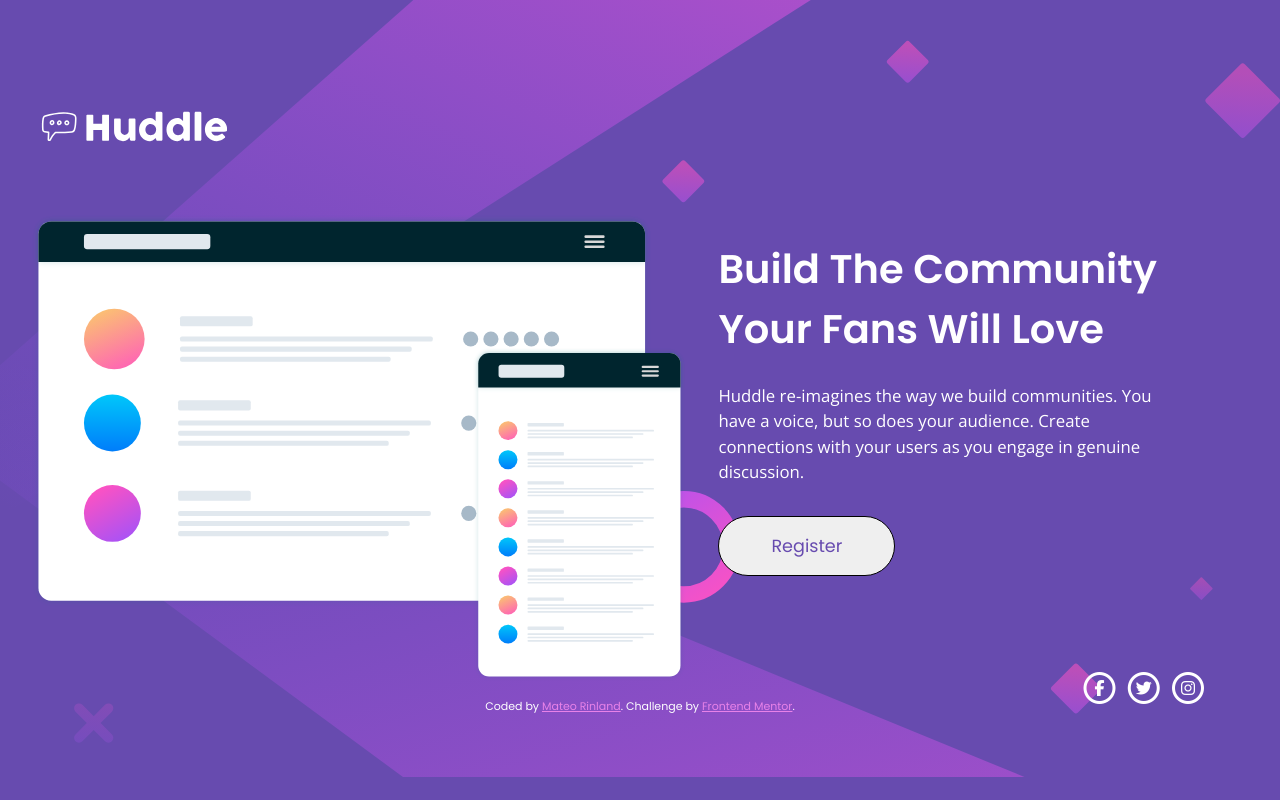
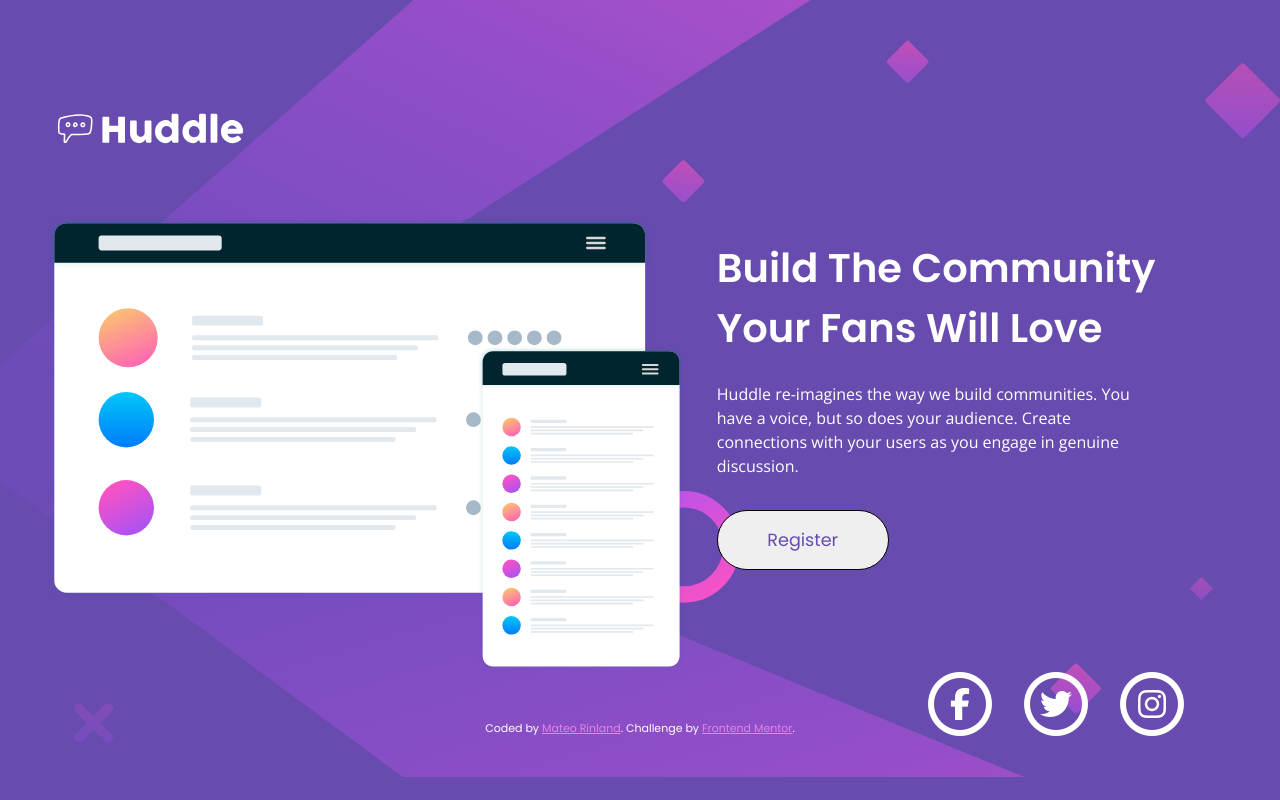
Before and after one commit to mateorinland/huddle-landing-page-with-single-introductory-section, a plain HTML site: page index.html in a window 1280 px wide. Drawn offline with nearby package versions, Linux system fonts and the light colour scheme.

Commit message:
Update: Accessibility polish

```diff
--- a/CSS/styles.scss
+++ /dev/null
@@ -1,129 +0,0 @@
-@import "_reset";
-
-$Violet: hsl(257, 40%, 49%);
-$Soft_Magenta: hsl(300, 69%, 71%);
-
-/* font-family: 'Open Sans', sans-serif;
-font-family: 'Poppins', sans-serif; */
-
-html {
-    font-family: 'Poppins', sans-serif;
-    font-weight: 400;
-    text-align: center;
-}
-
-body {
-    font-size: 16px;
-    background-color: $Violet;
-    background-image: url("../images/bg-mobile.svg");
-    background-repeat: no-repeat;
-    background-size: contain;
-    color: white;
-    display: flex;
-    flex-direction: column;
-    align-items: center;
-    justify-content: center;
-    padding: 1rem;
-}
-
-.card {
-    display: grid;
-    .visuals-container {
-        padding: 1rem;
-        .huddle-logo {
-            width: 130px;
-            padding-bottom: 2rem;
-        }
-        .image-mockup {
-            width: 100%;
-            padding: 2rem 0 0;
-        }
-    }
-    .introductory-section {
-        display: flex;
-        flex-direction: column;
-        align-items: center;
-        justify-content: center;
-        h1 {
-            padding: 2rem 1rem 0.5rem;
-        }
-        p {
-            padding: 1rem;
-            font-family: 'Open Sans', sans-serif;
-            font-weight: 400;
-            font-size: 1.05rem;
-        }
-        button {
-            width: 60%;
-            border-radius: 50px;
-            color: $Violet;
-            font-size: 0.85rem;;
-            padding: 0.7rem;
-            margin-top: 1rem;
-            border: 1px solid black;
-        }
-        button:hover {
-            background-color: $Soft_Magenta;
-        }
-        .social-media-buttons-container {
-            padding: 2rem 0 0.5rem;
-            a {
-                text-decoration: none;
-                color: white;
-            }
-            a:hover {
-                color: $Soft_Magenta;
-            }
-            .fa-stack {
-                font-size: 1rem;
-            }
-        }
-    }
-}
-
-@media only screen and (min-width: 1024px) {
-    html {
-        text-align: left;
-    }
-    body {
-        background-image: url("../images/bg-desktop.svg");
-    }
-    .card {
-        grid-template-columns: 55% 45%;
-        .visuals-container {
-            grid-row: 1;
-            .huddle-logo {
-                width: 200px;
-            }
-        }
-        .introductory-section {
-            align-items: flex-end;
-            margin-right: 3.5rem;
-            h1 {
-                font-size: 2.5rem;
-                margin-right: 1rem;
-            }
-            p {
-                margin-right: 1rem;
-            }
-            button {
-                margin-left: 1rem;
-                width: 35%;
-                padding: 1rem;
-                font-size: 1.1rem;
-            }
-            .social-media-buttons-container {
-                position: absolute;
-                top: 80%;
-            }
-        }
-    }
-}
-
-.attribution {
-    font-size: 11px;
-    text-align: center;
-    a {
-        color: $Soft_Magenta;
-    }
-}
--- a/index.html
+++ b/index.html
@@ -1,63 +1,93 @@
 <!DOCTYPE html>
 <html lang="en">
   <head>
-  <meta charset="UTF-8">
-  <meta name="viewport" content="width=device-width, initial-scale=1.0">
-  <link rel="icon" type="image/png" sizes="32x32" href="./images/favicon-32x32.png">
-  <link rel="stylesheet" href="./CSS/styles.css">
-  <link rel="preconnect" href="https://fonts.googleapis.com">
-  <link rel="preconnect" href="https://fonts.gstatic.com" crossorigin>
-  <link href="https://fonts.googleapis.com/css2?family=Open+Sans&family=Poppins:wght@400;600&display=swap" rel="stylesheet">
-  <script src="https://kit.fontawesome.com/ea97db254d.js" crossorigin="anonymous"></script>
+    <meta charset="UTF-8" />
+    <meta name="viewport" content="width=device-width, initial-scale=1.0" />
+    <meta
+      name="description"
+      content="A Frontend Mentor challenge for web development. This one is a landing page for
+      Huddle with a single introductory section and a Register button."
+    />
+    <link
+      rel="icon"
+      type="image/png"
+      sizes="32x32"
+      href="./images/favicon-32x32.png"
+    />
+    <link rel="stylesheet" href="./styles/styles.css" />
+    <link rel="preconnect" href="https://fonts.googleapis.com" />
+    <link rel="preconnect" href="https://fonts.gstatic.com" crossorigin />
+    <link
+      href="https://fonts.googleapis.com/css2?family=Open+Sans&family=Poppins:wght@400;600&display=swap"
+      rel="stylesheet"
+    />
+    <script
+      src="https://kit.fontawesome.com/ea97db254d.js"
+      crossorigin="anonymous"
+    ></script>
     <title>Huddle landing page with single introductory section</title>
   </head>
   <body>
-  <main class="card">
-    <div class="visuals-container">
+    <main class="main-container">
+      <div class="image-container">
         <img
           class="huddle-logo"
           src="./images/logo.svg"
           alt="Huddle logo: a speech bubble next to the word 'Huddle'."
-      >
+        />
         <img
-        class="image-mockup"
+          class="mockup-image"
           src="./images/illustration-mockups.svg"
           alt="Two illustration mockups that showcase the appearance of Huddle's website."
-      >
+        />
       </div>
-    <section class="introductory-section">
+      <div class="info-container">
         <div class="registration-text-container">
-        <h1>Build The Community Your Fans Will Love</h1>
-        <p>Huddle re-imagines the way we build communities. You have a voice, but so does your audience.
-          Create connections with your users as you engage in genuine discussion.</p>
-        <button>Register</button>
+          <h1 class="title">Build The Community Your Fans Will Love</h1>
+          <p class="info">
+            Huddle re-imagines the way we build communities. You have a voice,
+            but so does your audience. Create connections with your users as you
+            engage in genuine discussion.
+          </p>
+          <button class="register-button">Register</button>
         </div>
-      <div class="social-media-buttons-container">
-        <a href="#" aria-label="facebook-icon">
+        <div class="social-media-links-container">
+          <a class="social-media-link" href="#" aria-label="facebook-icon">
             <span class="fa-stack fa-2x">
               <i class="far fa-circle fa-stack-2x"></i>
               <i class="fab fa-facebook-f fa-stack-1x"></i>
             </span>
           </a>
-        <a href="#" aria-label="facebook-icon">
+          <a class="social-media-link" href="#" aria-label="facebook-icon">
             <span class="fa-stack fa-2x">
               <i class="far fa-circle fa-stack-2x"></i>
               <i class="fab fa-twitter fa-stack-1x"></i>
             </span>
           </a>
-        <a href="#" aria-label="facebook-icon">
+          <a class="social-media-link" href="#" aria-label="facebook-icon">
             <span class="fa-stack fa-2x">
               <i class="far fa-circle fa-stack-2x"></i>
               <i class="fab fa-instagram fa-stack-1x"></i>
             </span>
           </a>
         </div>
-    </section>
+      </div>
     </main>
     <footer>
       <p class="attribution">
-      Coded by <a href="https://www.linkedin.com/in/mateo-rinland-9b1a93bb/">Mateo Rinland</a>.
-      Challenge by <a href="https://www.frontendmentor.io?ref=challenge" target="_blank">Frontend Mentor</a>.
+        Coded by
+        <a
+          class="attribution-link"
+          href="https://www.linkedin.com/in/mateo-rinland-9b1a93bb/"
+          aria-label="Mateo Rinland's LinkedIn profile"
+          >Mateo Rinland</a
+        >. Challenge by
+        <a
+          class="attribution-link"
+          href="https://www.frontendmentor.io?ref=challenge"
+          target="_blank"
+          >Frontend Mentor</a
+        >.
       </p>
     </footer>
   </body>
--- a/CSS/_reset.css
+++ b/styles/_reset.css
@@ -1,3 +1,8 @@
+/*---------------------------
+ ** CSS Reset
+-----------------------------*/
+/* See https://piccalil.li/blog/a-modern-css-reset/
+
 /* Box sizing rules */
 *,
 *::before,
@@ -33,8 +38,8 @@ html:focus-within {
 /* Set core body defaults */
 body {
   min-height: 100vh;
+  line-height: 1.5;
   text-rendering: optimizeSpeed;
-  line-height: 1.5;
 }
 
 /* A elements that don't have a class get default styles */
@@ -45,8 +50,8 @@ a:not([class]) {
 /* Make images easier to work with */
 img,
 picture {
+  display: block;
   max-width: 100%;
-  display: block;
 }
 
 /* Inherit fonts for inputs and buttons */
@@ -60,15 +65,16 @@ select {
 /* Remove all animations, transitions and smooth scroll for people that prefer not to see them */
 @media (prefers-reduced-motion: reduce) {
   html:focus-within {
-   scroll-behavior: auto;
+    scroll-behavior: auto;
   }
 
   *,
   *::before,
   *::after {
+    transition-duration: 0.01ms !important;
     animation-duration: 0.01ms !important;
     animation-iteration-count: 1 !important;
-    transition-duration: 0.01ms !important;
+
     scroll-behavior: auto !important;
   }
 }
--- /dev/null
+++ b/styles/styles.scss
@@ -0,0 +1,179 @@
+@import "_reset";
+
+$Violet: hsl(257, 40%, 49%);
+$Soft_Magenta: hsl(300, 69%, 71%);
+
+body {
+  font-size: 1rem;
+  font-family: "Poppins", sans-serif;
+  font-weight: 400;
+  text-align: center;
+  background-color: $Violet;
+  background-image: url("../images/bg-mobile.svg");
+  background-repeat: no-repeat;
+  background-size: contain;
+  color: white;
+  display: flex;
+  flex-direction: column;
+  align-items: center;
+  justify-content: center;
+  gap: 2rem;
+  padding: 2rem 2rem 0.5rem;
+}
+
+@media screen and (min-width: 62.5rem) {
+  body {
+    text-align: left;
+    background-image: url("../images/bg-desktop.svg");
+  }
+}
+
+/* MAIN */
+
+.main-container {
+  display: grid;
+}
+
+@media screen and (min-width: 62.5rem) {
+  .main-container {
+    grid-template-columns: 55% 45%;
+  }
+}
+
+/** IMAGE CONTAINER **/
+
+.image-container {
+  padding: 1rem;
+}
+
+@media screen and (min-width: 62.5rem) {
+  .image-container {
+    grid-row: 1;
+  }
+}
+
+.huddle-logo {
+  width: 8.125rem;
+  padding-bottom: 2rem;
+}
+
+@media screen and (min-width: 62.5rem) {
+  .huddle-logo {
+    width: 12.5rem;
+  }
+}
+
+.mockup-image {
+  width: 20rem;
+  padding: 2rem 0 0;
+}
+
+@media screen and (min-width: 62.5rem) {
+    .mockup-image {
+        width: 45rem;
+      }
+  }
+
+/** INFO CONTAINER **/
+
+.info-container {
+  display: flex;
+  flex-direction: column;
+  align-items: center;
+  justify-content: center;
+}
+
+@media screen and (min-width: 62.5rem) {
+  .info-container {
+    align-items: flex-end;
+    margin-right: 3.5rem;
+  }
+}
+
+.title {
+    font-size: 1.5rem;
+  padding: 2rem 1rem 0.5rem;
+}
+
+@media screen and (min-width: 62.5rem) {
+  .title {
+    font-size: 2.5rem;
+    margin-right: 1rem;
+  }
+}
+
+.info {
+  padding: 1rem;
+  font-family: "Open Sans", sans-serif;
+  font-weight: 400;
+  font-size: 1rem;
+}
+
+@media screen and (min-width: 62.5rem) {
+  .info {
+    margin-right: 1rem;
+  }
+}
+
+.register-button {
+  width: 60%;
+  border-radius: 3.125rem;
+  color: $Violet;
+  font-size: 0.8rem;
+  padding: 0.7rem;
+  margin-top: 1rem;
+  border: 0.063rem solid black;
+}
+
+@media screen and (min-width: 62.5rem) {
+  .register-button {
+    margin-left: 1rem;
+    width: 35%;
+    padding: 1rem;
+    font-size: 1.1rem;
+  }
+}
+
+.register-button:hover {
+  background-color: $Soft_Magenta;
+}
+
+.social-media-links-container {
+  padding: 2rem 0 0.5rem;
+  display: flex;
+  gap: 1rem;
+}
+
+@media screen and (min-width: 62.5rem) {
+  .social-media-links-container {
+    position: absolute;
+    top: 80%;
+  }
+}
+
+.social-media-link {
+  text-decoration: none;
+  color: white;
+}
+
+.social-media-link:hover {
+  color: $Soft_Magenta;
+}
+
+/* CONTENTINFO */
+
+.attribution {
+  font-size: 0.688rem;
+  text-align: center;
+}
+
+.attribution-link {
+  color: $Soft_Magenta;
+}
+
+@media screen and (min-width: 36em) and (min-height: 36.25em) {
+  .attribution {
+    bottom: 0.3rem;
+    width: 100%;
+  }
+}
```
Also changed, not shown: CSS/styles.css (deleted), styles/styles.css (added), 3 other files. Lines whose indentation alone changed are shown as unchanged.
